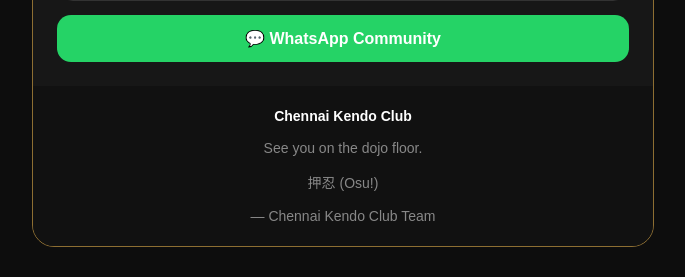
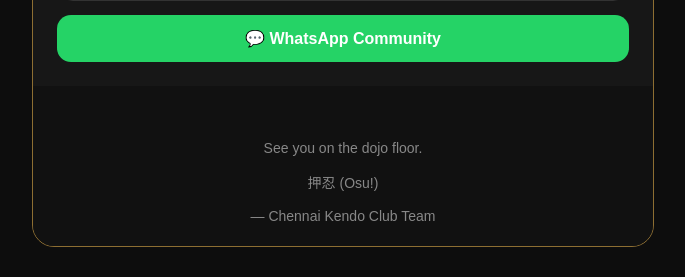
Before and after one commit to krupakoushik/bootcamp, a Python web app: template backend/app/templates/confirmation_email.html in a window 1280 px wide. Shown: the part 967-1244 px from the top of the page, without its empty margins (297-982 px from the left). Run offline with Jinja, Linux system fonts and the light colour scheme; the template is opened without the code that fills it, so the values that code supplies are empty.

Commit message:
changes to mail

```diff
--- a/backend/app/templates/confirmation_email.html
+++ b/backend/app/templates/confirmation_email.html
@@ -316,9 +316,6 @@
         </div>
 
         <div class="footer">
-            <strong>
-                Chennai Kendo Club
-            </strong>
             <br><br>
             See you on the dojo floor.
             <br><br>
```
